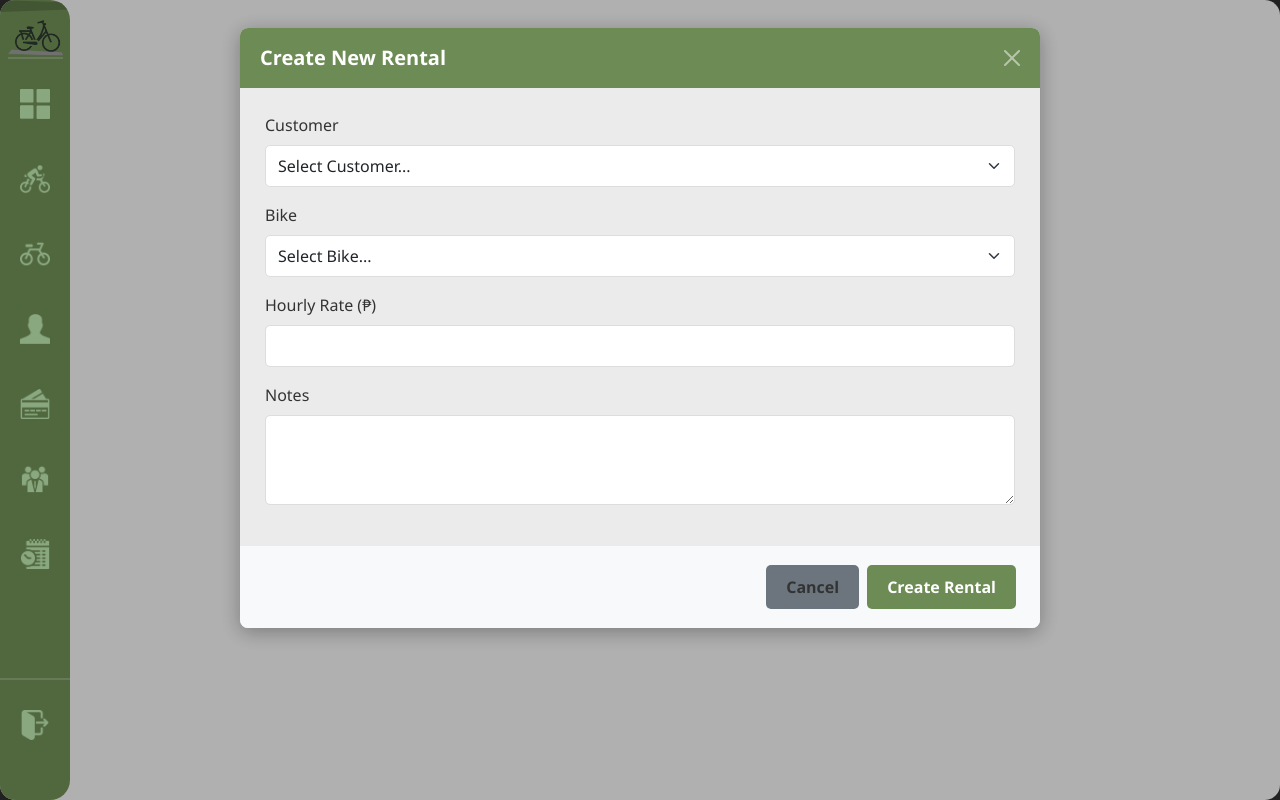
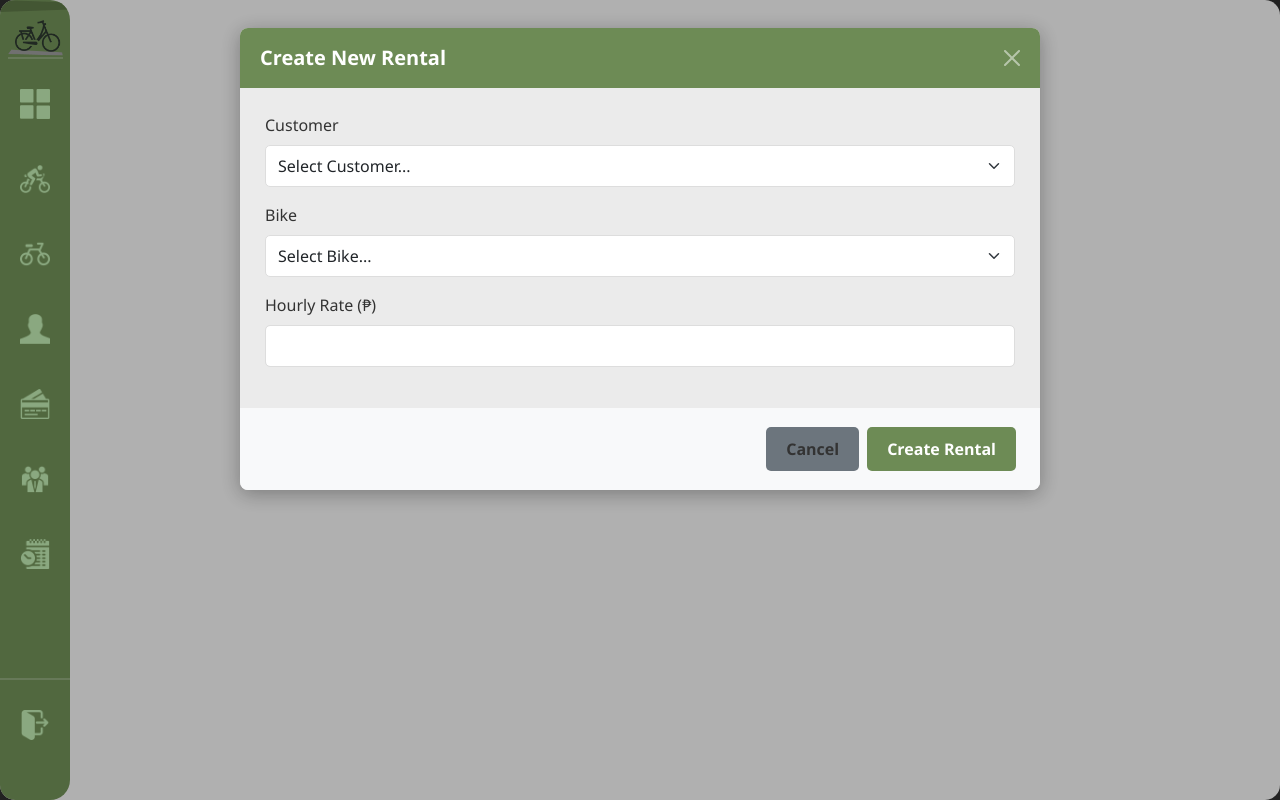
Before and after one commit to stebbn/Wheelie, a Flask app: page /rental/new in a window 1280 px wide. Run offline with Flask 3, Linux system fonts and the light colour scheme; the visitor is signed in with stand-in values (Sample User, id 1); data comes from the database, SQL or seed files in the repository; both versions use the stored data as it was after the commit; parts of the project's set-up code (start-up, migrations or seed data) failed here and were passed over; some libraries are stand-ins or nearby versions.

Commit message:
removed notes feature when creating new rental (unused input)

```diff
--- a/handlers/rentals_routes.py
+++ b/handlers/rentals_routes.py
@@ -25,8 +25,7 @@ def new_rental():
             'customer_id': request.form.get('customer_id'),
             'bike_id': request.form.get('bike_id'),
             'staff_id': session.get("staff_id"),
-            'rental_rate': bike["bike_rate"],
-            'notes': request.form.get('notes') or None
+            'rental_rate': bike["bike_rate"]
         }
         rid = database.get().create_rental(data)
         database.get().log_action(session.get("staff_id"), "create", "rental", rid)
--- a/templates/forms/rental_form.html
+++ b/templates/forms/rental_form.html
@@ -35,10 +35,6 @@
                         <label for="rental_rate_display" class="form-label">Hourly Rate (₱)</label>
                         <input type="text" class="form-control" id="rental_rate_display" name="rental_rate_display" readonly>
                     </div>
-                    <div class="mb-3">
-                        <label for="notes" class="form-label">Notes</label>
-                        <textarea class="form-control" id="notes" name="notes" rows="3"></textarea>
-                    </div>
                 </form>
             </div>
             <div class="modal-footer">
--- a/templates/rentals.html
+++ b/templates/rentals.html
@@ -76,10 +76,6 @@
                         <label for="rental_rate_display" class="form-label">Hourly Rate (₱)</label>
                         <input type="text" name="rental_rate_display" id="rental_rate_display" class="form-control" readonly>
                     </div>
-                    <div class="mb-3">
-                        <label for="notes" class="form-label">Notes</label>
-                        <textarea name="notes" id="notes" rows="3" class="form-control"></textarea>
-                    </div>
                 </form>
             </div>
             <div class="modal-footer">
```
Also changed, not shown: data/database.db, 2 other files.
